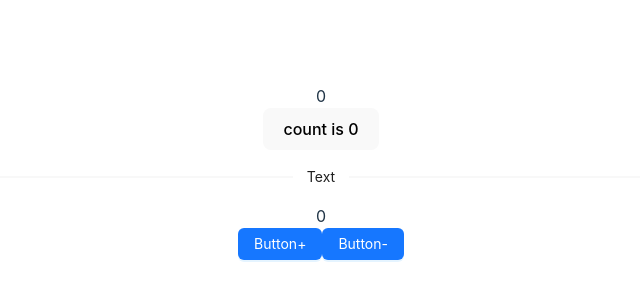
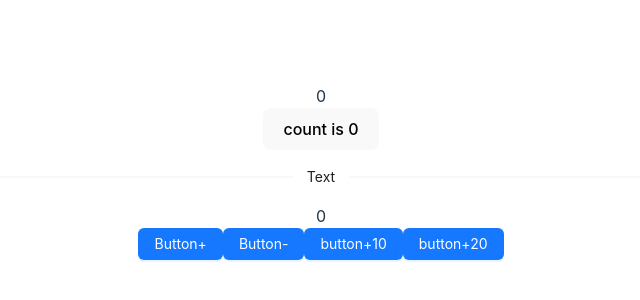
Before and after one commit to chuhx1024/antd-demo, a React (Vite) app: page / in a window 1280 px wide. Shown: the part 228-528 px from the top of the page, without its empty margins (319-959 px from the left). Built offline with nearby package versions, Linux system fonts and the light colour scheme.

Commit message:
feat: redux use params

```diff
--- a/src/App.tsx
+++ b/src/App.tsx
@@ -3,7 +3,7 @@ import './App.css'
 import { Button } from 'antd'
 import { Divider } from 'antd'
 import { useSelector, useDispatch } from 'react-redux'
-import { increment, decrement } from '@/store/modules/counterStore'
+import { increment, decrement, addToNum } from '@/store/modules/counterStore'
 function App() {
     const [count0, setCount0] = useState(0)
 
@@ -15,6 +15,9 @@ function App() {
     }
     const delCounter = () => {
         Dispath(decrement())
+    }
+    const addToNumCounter = (num: number) => {
+        Dispath(addToNum(num))
     }
 
     return (
@@ -29,6 +32,22 @@ function App() {
             <Button type="primary" onClick={delCounter}>
                 Button-
             </Button>
+            <Button
+                type="primary"
+                onClick={() => {
+                    addToNumCounter(10)
+                }}
+            >
+                button+10
+            </Button>
+            <Button
+                type="primary"
+                onClick={() => {
+                    addToNumCounter(20)
+                }}
+            >
+                button+20
+            </Button>
         </div>
     )
 }
--- a/src/store/modules/counterStore.ts
+++ b/src/store/modules/counterStore.ts
@@ -13,10 +13,13 @@ const counterStore = createSlice({
         decrement(state) {
             state.count--
         },
+        addToNum(state, action) {
+            state.count = action.payload
+        },
     },
 })
 // 导出 action 对象函数
-export const { increment, decrement } = counterStore.actions // 导出 action creator
+export const { increment, decrement, addToNum } = counterStore.actions // 导出 action creator
 
 // 导出 reducer 函数
 export default counterStore.reducer // 导出 reducer
```
